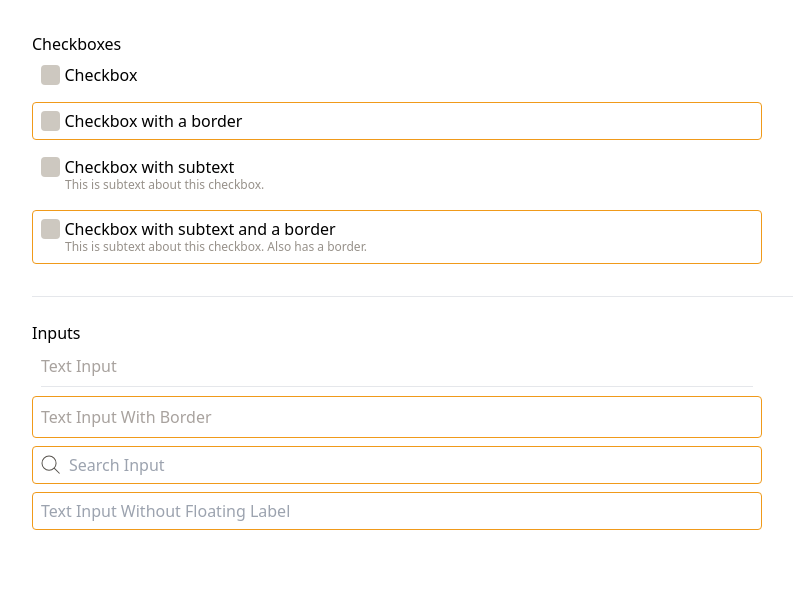
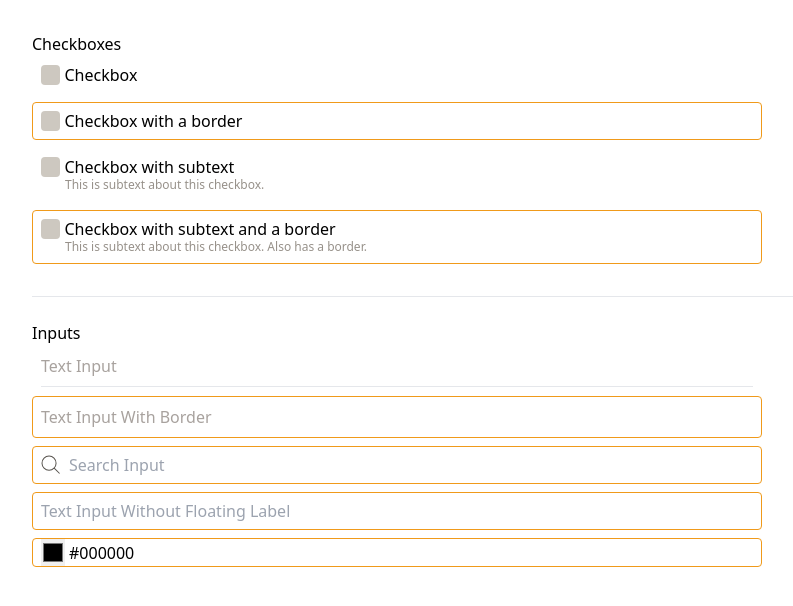
Before and after one commit to ks-rjjones/component-library, a React (Vite) app: page / in a window 1280 px wide. Shown: the top 606 px of the page, without its empty margins (0-793 px from the left). Built offline with nearby package versions, Linux system fonts and the light colour scheme.

Commit message:
added color picker

```diff
--- a/src/App.tsx
+++ b/src/App.tsx
@@ -6,6 +6,8 @@ import Input from "src/components/Input";
 function App() {
   const [checkbox, setCheckbox] = useState(false);
   const [textInput, setTextInput] = useState("");
+  const [searchInput, setSearchInput] = useState("");
+  const [colorInput, setColorInput] = useState("");
 
   const Spacer = () => <div className="my-2" />;
 
@@ -59,8 +61,8 @@ function App() {
           inputName="searchInput"
           label="Search Input"
           type="search"
-          value={textInput}
-          onChange={setTextInput}
+          value={searchInput}
+          onChange={setSearchInput}
           border
         />
         <Spacer />
@@ -74,6 +76,15 @@ function App() {
           noFloat
         />
         <Spacer />
+        <Input
+          inputName="colorInput"
+          label="Color Input"
+          type="color"
+          value={colorInput}
+          onChange={setColorInput}
+          border
+          noFloat
+        />
         <Spacer />
         <Spacer />
       </div>
--- a/src/components/Input.tsx
+++ b/src/components/Input.tsx
@@ -67,6 +67,14 @@ export default function Input(p: IInputProps) {
     );
   };
 
+  const colorPadding = useMemo(() => {
+    return `${p.type === "color" ? "!p-0" : ""}`;
+  }, [p.type]);
+
+  const colorWidth = useMemo(() => {
+    return `${p.type === "color" ? "w-6" : "w-full"}`;
+  }, [p.type]);
+
   const searchPadding = useMemo(() => {
     return `${p.noFloat || p.type === "search" ? "py-1.5" : "pt-4"}`;
   }, [p.noFloat, p.type]);
@@ -94,14 +102,14 @@ export default function Input(p: IInputProps) {
         >
           {p.label}
         </label>
-        <div className="flex w-full">
+        <div className="flex w-full items-center">
           {p.type === "search" && <SearchIcon />}
           <input
             id={inputId}
             type={p.type as string}
             value={p.value}
             placeholder={p.noFloat || p.type === "search" ? p.label : ""}
-            className={`my-0 w-full ${searchPadding} outline-none ${searchFont}`}
+            className={`my-0 ${colorPadding} ${colorWidth} ${searchPadding} outline-none ${searchFont}`}
             onFocus={() => setIsFocused(true)}
             onBlur={() => setIsFocused(false)}
             onChange={(e) => {
@@ -111,6 +119,7 @@ export default function Input(p: IInputProps) {
               }
             }}
           />
+          {p.type === "color" && <span className="ml-1">{p.value || "#000000"}</span>}
         </div>
       </div>
       {!p.border && <hr />}
```
